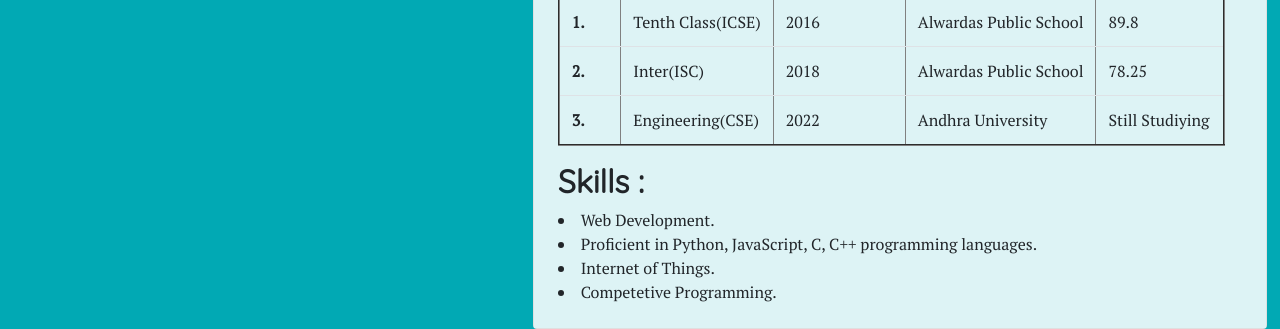
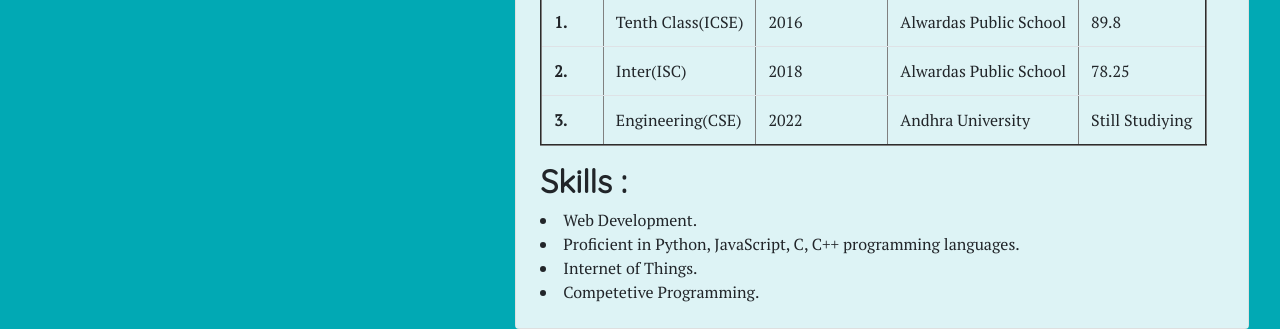
Before and after one commit to ratandheeraj/myResume, a plain HTML site: page index.html in a window 1280 px wide. Shown: the part 655-984 px from the top of the page. Drawn offline with nearby package versions, Linux system fonts and the light colour scheme.

Commit message:
Add files via upload

```diff
--- a/index.html
+++ b/index.html
@@ -27,8 +27,8 @@
     <link href="styles.css" rel="stylesheet" />
   </head>
   <body>
-    <div class="row">
-      <div class="col-12 col-md-4 m-md-5">
+    <div class="row justify-content-center">
+      <div class="col-12 col-lg-4 m-lg-4">
         <div class="card card1">
           <div class="card-header">
             <div>
@@ -69,7 +69,7 @@
           </div>
         </div>
       </div>
-      <div class="col-12 col-md-7 mt-3">
+      <div class="col-12 col-lg-7 mt-3">
         <div class="card">
           <div class="card2">
             <h1>MY RESUME</h1>
```
